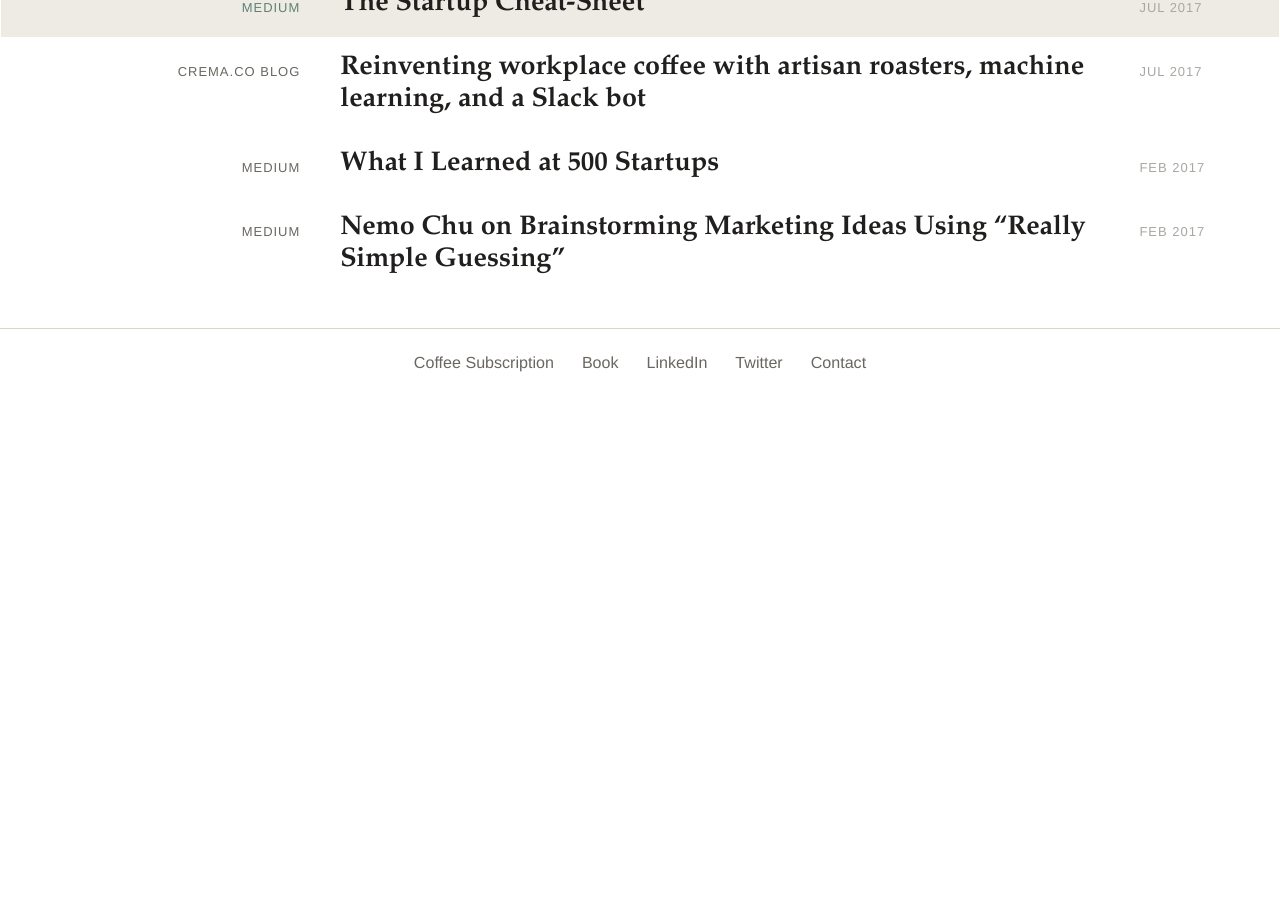
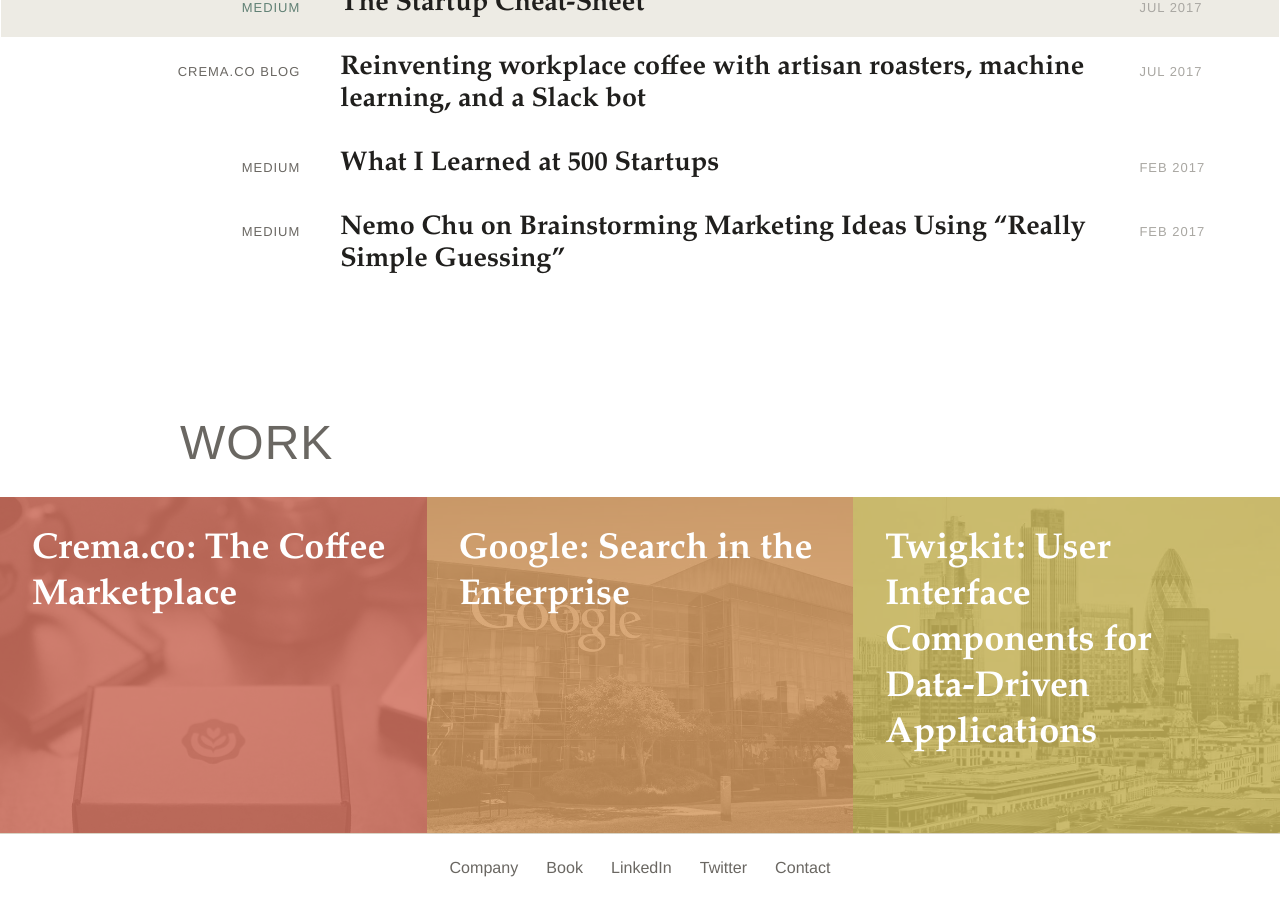
Before and after one commit to SeriouslyInc/tylertate, a Jekyll site: the page built from index.html, in a window 1280 px wide and 900 px high, scrolled down 1068 px. Built offline with Jekyll 4.4.1, drawn with Linux system fonts in a browser that asks for light colours; before the commit the page ends 1463 px from its top, so only the background shows below that.

Commit message:
Show 'work' page.

```diff
--- a/_config.yml
+++ b/_config.yml
@@ -2,6 +2,8 @@ url: http://tylertate.com/
 navigation:
 - text: About
   url: /about.html
+- text: Work
+  url: /work.html
 - text: Writings
   url: /writings.html
   layout: blog
--- a/_layouts/general.html
+++ b/_layouts/general.html
@@ -48,7 +48,7 @@
 		<nav class="site-nav">
 			<ul>
 				<li class="site-nav-item">
-					<a href="http://crema.co/" title="My Company: Crema.co">Coffee Subscription</a>
+					<a href="http://crema.co/" title="My Company: Crema.co">Company</a>
 				</li>
 				<li class="site-nav-item">
 					<a href="http://designingthesearchexperience.com/" title="My Book: Designing the Search Experience">Book</a>
--- a/index.html
+++ b/index.html
@@ -74,7 +74,7 @@ bodyId: home
 
 <br/><br/>
 
-<!-- <section id="work">
+<section id="work">
 	<h2 class="section-title">WORK</h2>
 
 	<ol class="content-blocks work-blocks medium">
@@ -91,4 +91,4 @@ bodyId: home
 
 		{% endfor %}
 	</ol>
-</section> -->
+</section>
```
